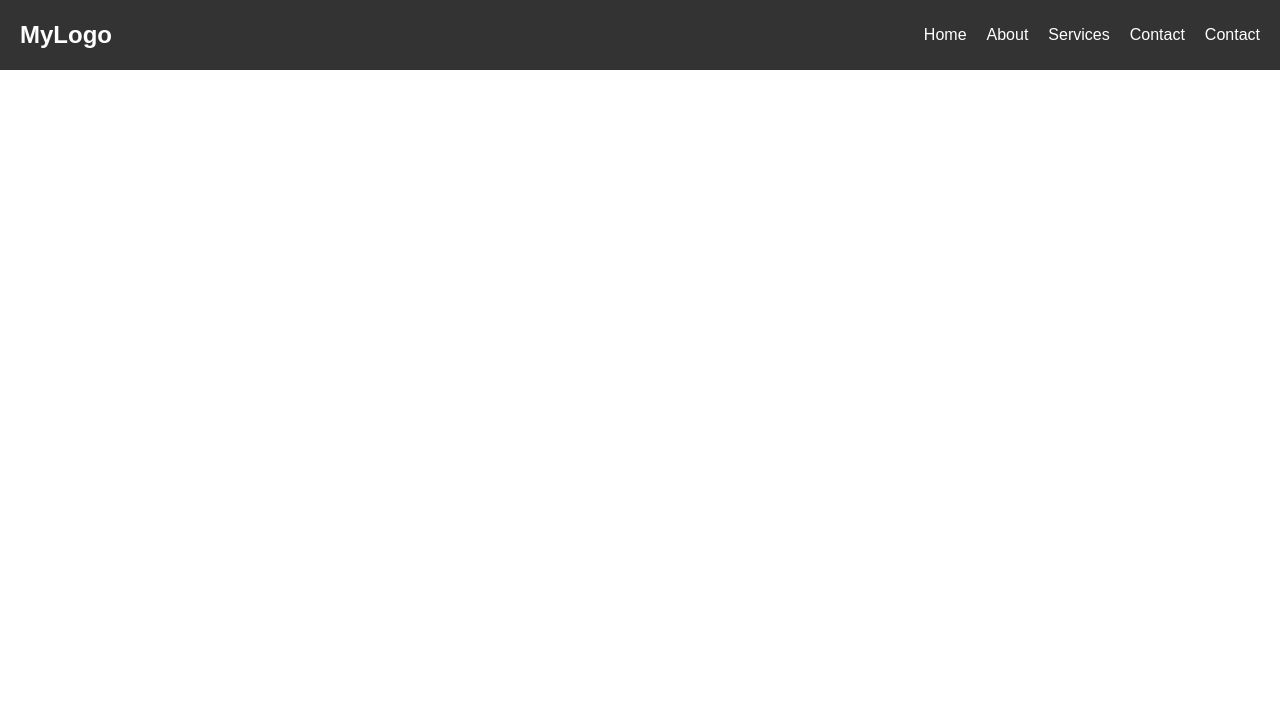
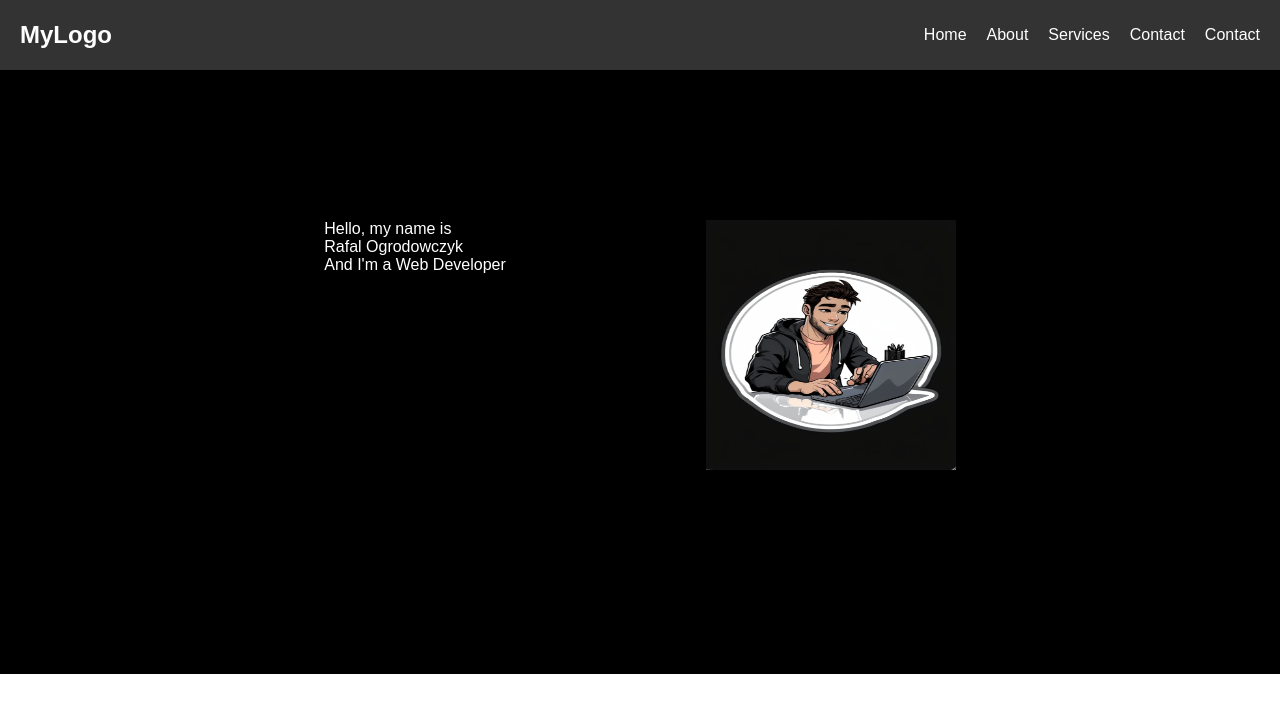
Before and after one commit to Ogrodowczyk87/WorkingSpace, a plain HTML site: page index.html in a window 1280 px wide. Drawn offline with Linux system fonts and the light colour scheme.

Commit message:
update home section

```diff
--- a/css/style.css
+++ b/css/style.css
@@ -4,7 +4,7 @@ body {
     margin: 0px;
 }
 
-/*! Navigation Menu */
+/* Navigation Menu */
 
 header {
     display: flex;
@@ -61,3 +61,33 @@ header {
         display: flex;
     }
 }
+
+/* Home section */
+
+.home {
+    display: flex;
+    width: 100%;
+    justify-content: center;
+    align-items: center;
+    background-color: black;
+    color: white;
+}
+
+.max-width {
+    display: flex;
+    justify-content: center;
+    width: 100%;
+    margin-inline: 200px;
+    margin-top: 150px;
+    margin-bottom: 200px;
+}
+
+.home-content {
+    margin-right: 200px;
+}
+
+.home-picture {
+    width: 250px;
+    height: 250px;
+    /* margin-left: 100px; */
+}
--- a/index.html
+++ b/index.html
@@ -27,10 +27,19 @@
             </ul>
         </nav>
     </header>
-
-
-
-
+    <section class="home" id="home">
+        <div class="max-width">
+            <div class="home-content">
+                <div class="text-1">Hello, my name is</div>
+                <div class="text-2">Rafal Ogrodowczyk</div>
+                <div class="text-3">And I'm a <span>Web Developer</span></div>
+                <a href="#projects"></a>
+            </div>
+            <div>
+                <img class="home-picture" src="./Images/Home.jpg" alt="rafal">
+            </div>
+        </div>
+    </section>
 
     <script src="./JS/menu.js"></script>
 </body>
```
Also changed, not shown: Images/Home.jpg (added).
